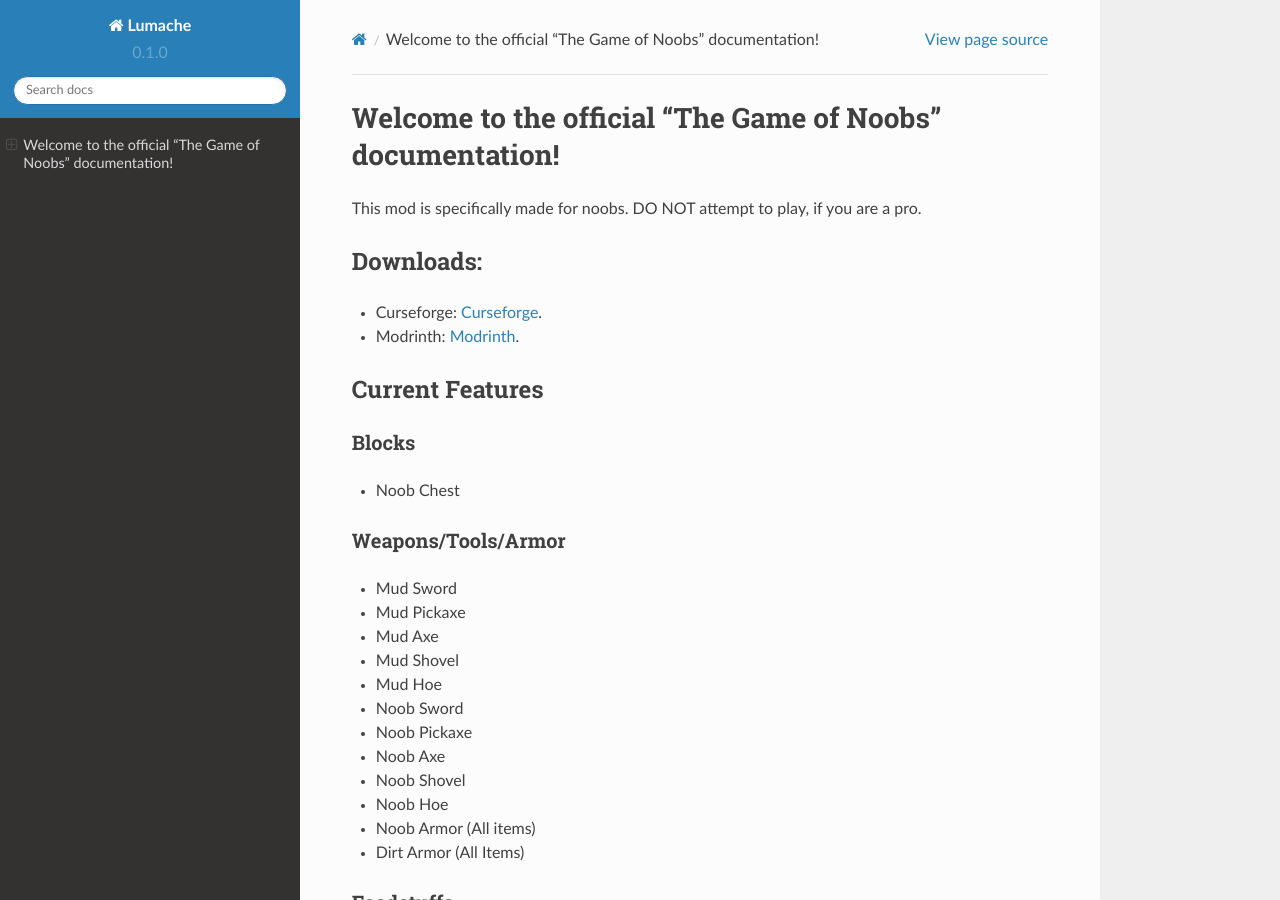
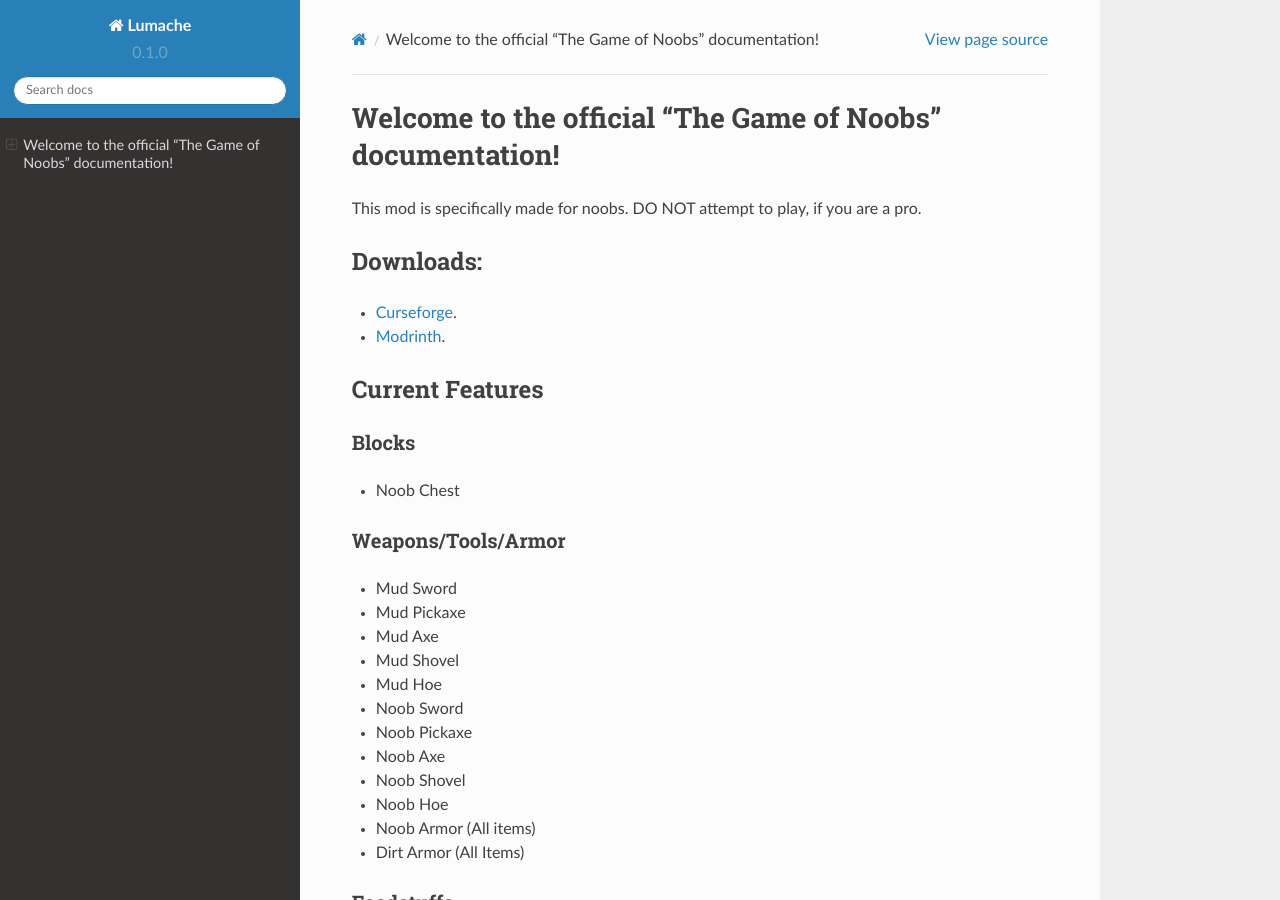
Before and after one commit to Octagon-Modding/the-game-of-noobs-docs, a Sphinx documentation site: the page built from docs/source/index.rst, in a window 1280 px wide and 900 px high. Built offline with Sphinx 7.4.7 and the Read the Docs theme 2.0.0, drawn with Linux system fonts in a browser that asks for light colours; part of the change alters nothing that is shown.

Commit message:
Fix hyperlinks again again again again

```diff
--- a/docs/source/index.rst
+++ b/docs/source/index.rst
@@ -6,8 +6,8 @@ This mod is specifically made for noobs. DO NOT attempt to play, if you are a pr
 Downloads:
 ----------
 
--  Curseforge: `Curseforge <https://www.curseforge.com/minecraft/mc-mods/the-best-noob-mod>`_.
--  Modrinth: `Modrinth <https://modrinth.com/mod/the-best-noob-mod>`_.
+-  `Curseforge <https://www.curseforge.com/minecraft/mc-mods/the-best-noob-mod>`_.
+-  `Modrinth <https://modrinth.com/mod/the-best-noob-mod>`_.
 
 Current Features
 ----------------
```
